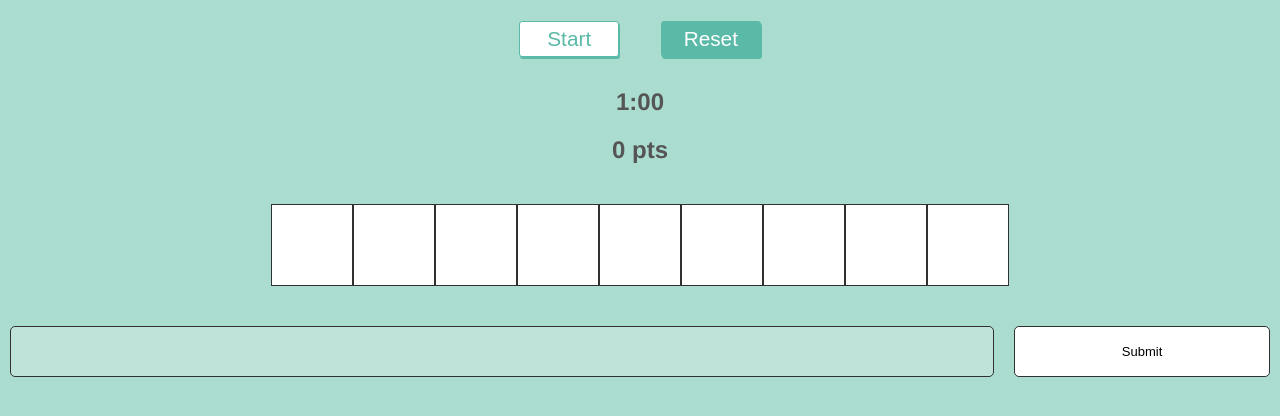
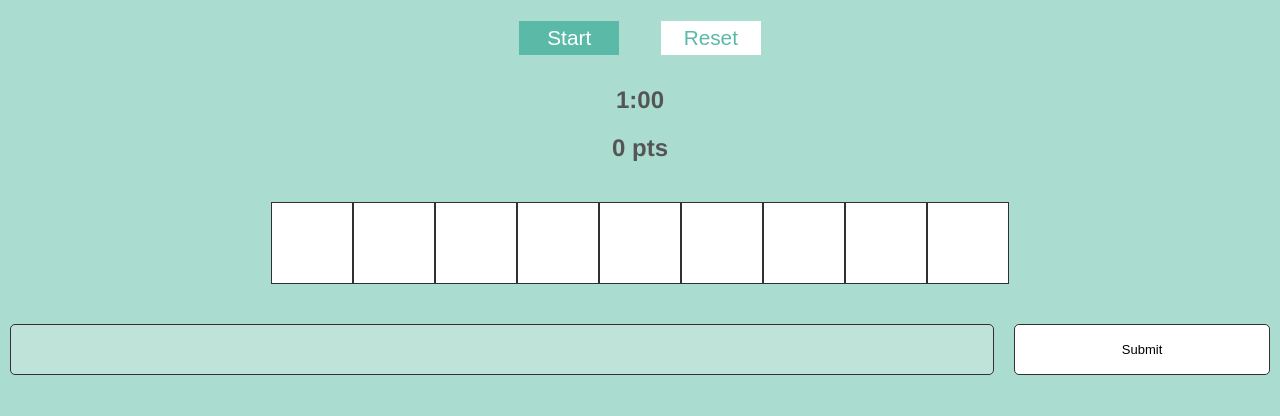
Before and after one commit to beth92/countdown, a React app: page / in a window 1280 px wide. Shown: the top 416 px of the page. Built offline with nearby package versions, Linux system fonts and the light colour scheme.

Commit message:
make buttons less ugly

```diff
--- a/client/src/components/Controls.js
+++ b/client/src/components/Controls.js
@@ -12,11 +12,9 @@ const H2 = styled.h2`
 
 // TODO: do this properly so it doesn't look like crap
 const Button = styled.button`
-  background: ${props => props.primary ? 'white' : '#5abaa7'};
-  border: 0.15rem solid #5abaa7;
-  box-shadow: 0.1rem 0.2rem #5abaa7;
-  border-radius: 3px;
-  color: ${props => props.primary ? '#5abaa7' : 'white'};
+  background: ${props => props.primary ? '#5abaa7' : 'white'};
+  border: none;
+  color: ${props => props.primary ?  'white' : '#5abaa7'};
   font-size: 1.3em;
   margin: 1em;
   min-width: 10rem;
@@ -25,6 +23,10 @@ const Button = styled.button`
   :hover {
     background: ${props => props.primary ? '#5abaa7' : 'white'};
     color: ${props => props.primary ? 'white' : '#5abaa7'};
+  }
+
+  :disabled {
+    opacity: 0.6;
   }
 `;
 
```
